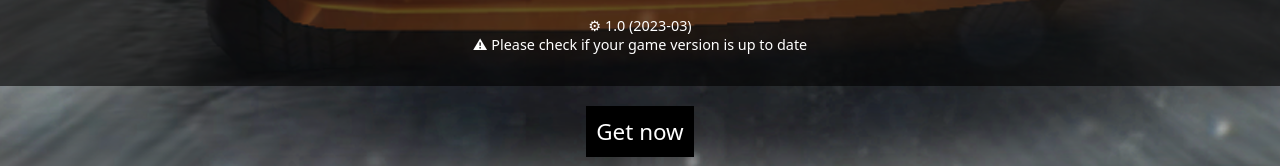
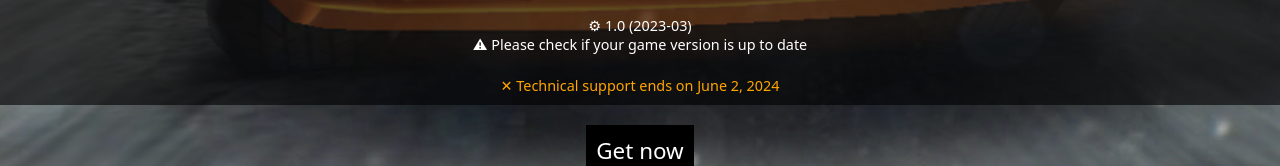
Before and after one commit to Mars-Jetblack/voltage.rs, a React (Create React App) app: page /3a in a window 1280 px wide. Shown: the part 503-669 px from the top of the page. Built offline with nearby package versions, Linux system fonts and the light colour scheme.

Commit message:
Updated EOSL

```diff
--- a/src/pages/3A.jsx
+++ b/src/pages/3A.jsx
@@ -10,6 +10,7 @@ const BurninRubber3A = () =>{
             downloadPath={"https://www.mediafire.com/file/nkiaqt7ut6k5ojk/Burnin%2527_Rubber_3A_%2528By_Mars%2529.rar/file"}
             gameVersion={"1.0"}
             versionDate={"2023-03"}
+            endOfSupportDate={"2024-06-02"}
         />
     );
 };
```
